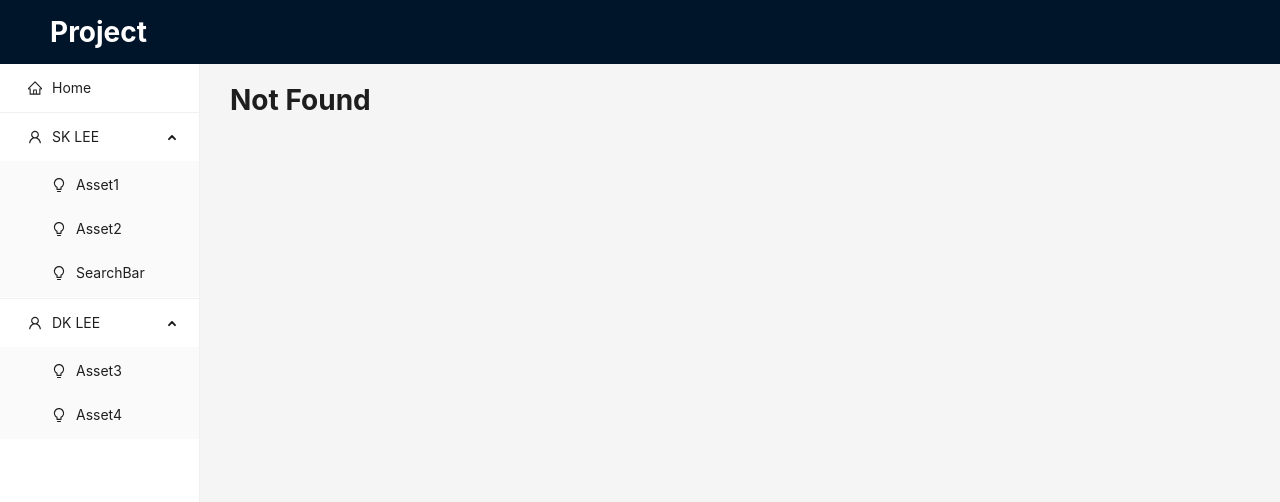
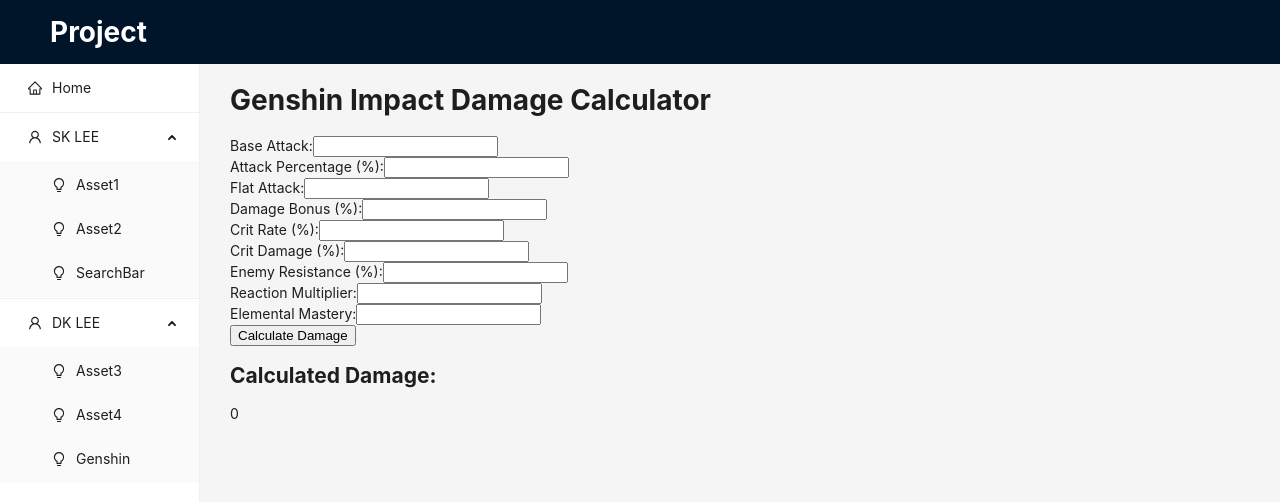
Before and after one commit to nohvenell2/learnant1, a React (Create React App) app: page /Genshin in a window 1280 px wide. Before the commit this address had no page. Shown: the top 502 px of the page. Built offline with nearby package versions, Linux system fonts and the light colour scheme.

Commit message:
genshin Asset html이랑 계산 함수 복제함

```diff
--- /dev/null
+++ b/src/pages/GenshinDamageCalculator.js
@@ -0,0 +1,61 @@
+import React from "react"
+const GenshinDamageCalculator=()=>{
+    return (
+        <div className="container">
+            <h1>Genshin Impact Damage Calculator</h1>
+            <form id="damageForm">
+                <div className="form-group">
+                    <label for="baseAttack">Base Attack:</label>
+                    <input type="number" id="baseAttack" required/>
+                </div>
+
+                <div className="form-group">
+                    <label for="attackPercentage">Attack Percentage (%):</label>
+                    <input type="number" id="attackPercentage" required/>
+                </div>
+
+                <div className="form-group">
+                    <label for="flatAttack">Flat Attack:</label>
+                    <input type="number" id="flatAttack" required/>
+                </div>
+
+                <div className="form-group">
+                    <label for="damageBonus">Damage Bonus (%):</label>
+                    <input type="number" id="damageBonus" required/>
+                </div>
+
+                <div className="form-group">
+                    <label for="critRate">Crit Rate (%):</label>
+                    <input type="number" id="critRate" required/>
+                </div>
+
+                <div className="form-group">
+                    <label for="critDamage">Crit Damage (%):</label>
+                    <input type="number" id="critDamage" required/>
+                </div>
+
+                <div className="form-group">
+                    <label for="enemyResistance">Enemy Resistance (%):</label>
+                    <input type="number" id="enemyResistance" required/>
+                </div>
+
+                <div className="form-group">
+                    <label for="reactionMultiplier">Reaction Multiplier:</label>
+                    <input type="number" id="reactionMultiplier" required/>
+                </div>
+
+                <div className="form-group">
+                    <label for="elementalMastery">Elemental Mastery:</label>
+                    <input type="number" id="elementalMastery" required/>
+                </div>
+
+                <button type="button" onClick={()=>0/**/}>Calculate Damage</button>
+            </form>
+
+            <h2>Calculated Damage:</h2>
+            <p id="result">0</p>
+        </div>
+
+    )
+}
+export default GenshinDamageCalculator;
--- a/src/projectInfo.js
+++ b/src/projectInfo.js
@@ -55,6 +55,11 @@
           key:'Asset4',
           label:'Asset4',
           icon:<BulbOutlined />,
+        },
+        {
+          key:'Genshin',
+          label:'Genshin',
+          icon:<BulbOutlined />,
         }
       ],
     },
--- a/src/routes/AppRouter.js
+++ b/src/routes/AppRouter.js
@@ -7,6 +7,7 @@
 import Asset4 from '../pages/Asset4';
 import NotFound from '../pages/NotFound';
 import SearchBar from '../pages/SearchBar';
+import Genshin from '../pages/GenshinDamageCalculator'
 
 const AppRouter = () => {
   return (
@@ -18,6 +19,7 @@
       <Route path="/Asset3" element={<Asset3 />} />
       <Route path="/Asset4" element={<Asset4 />} />
       <Route path="/SearchBar" element={<SearchBar />} />
+      <Route path="/Genshin" element={<Genshin />} />
       <Route path="/*" element={<NotFound />} />
     </Routes>
   );
```
Also changed, not shown: src/pages/func_Genshin.js (added, +35 -0 lines).
